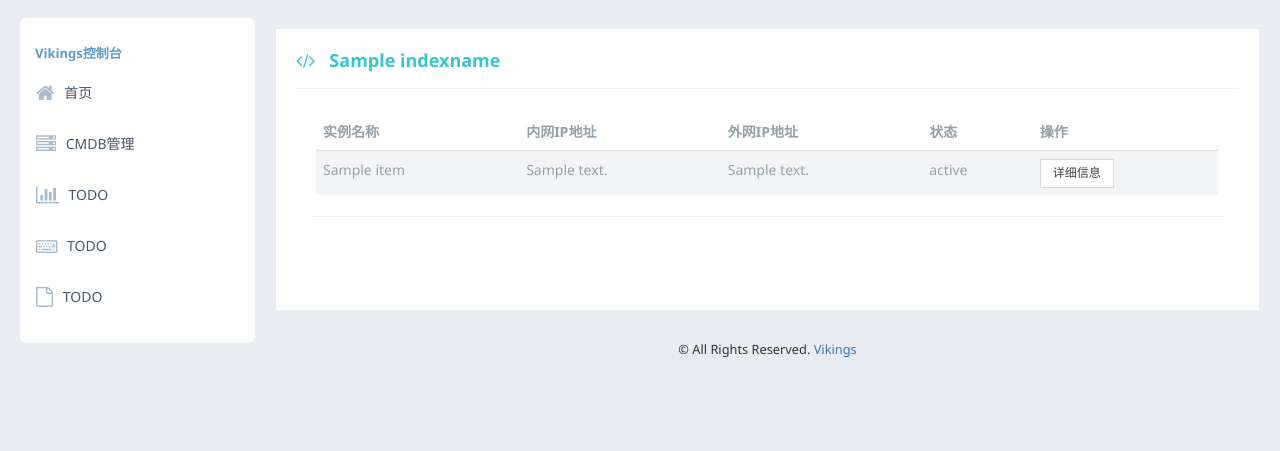
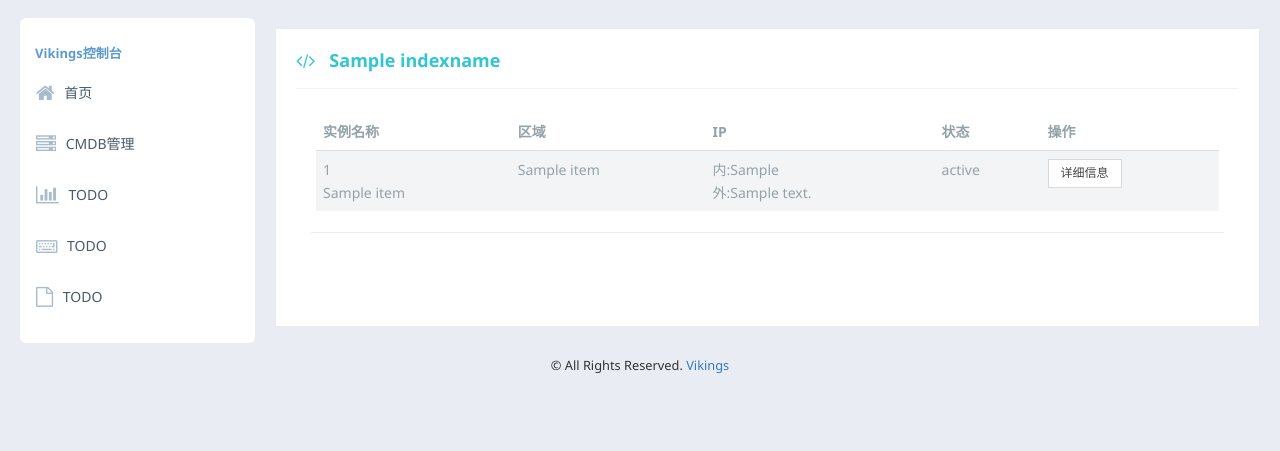
Before and after one commit to liujiaqiid/viking, a Django app: template manage/templates/manage/cmdb/ali_hosts.html in a window 1280 px wide. Shown: the part 77-528 px from the top of the page. Run offline with Django 3.2, Linux system fonts and the light colour scheme; the template is opened without the code that fills it: most values are stand-ins (such as "Sample title", 1, 10 or a date in 2020); data that the repository does not hold is empty; parts of the project's set-up code (start-up, migrations or seed data) failed here and were passed over.

Commit message:
update views and add ali_hosts.html

```diff
--- a/manage/helpers/aliyun_open_api.py
+++ b/manage/helpers/aliyun_open_api.py
@@ -25,7 +25,7 @@ API_LIST = _types.enum( # API 列表
         DescribeInstanceStatus='DescribeInstanceStatus', # 查看机器状态列表
         )
 PAGE_NUM = '1'
-PAGE_SIZE = '20'
+PAGE_SIZE = '50'
 
 def _load_default_config():
     print("load config")
--- a/manage/templates/manage/cmdb/ali_hosts.html
+++ b/manage/templates/manage/cmdb/ali_hosts.html
@@ -22,18 +22,24 @@
                                     <thead>
                                         <tr>
                                             <th class="table-type">实例名称</th>
-                                            <th class="table-type">内网IP地址</th>
-                                            <th class="table-title">外网IP地址</th>
+                                            <th class="table-type">区域</th>
+                                            <th class="table-type">IP</th>
                                             <th class="table-type">状态</th>
-                                            <th class="table-set">操作</th>
+                                            <th class="table-type">操作</th>
                                         </tr>
                                     </thead>
                                     <tbody>
                                         {% for item in instance_list %}
                                         <tr>
-                                            <td>{{ item.InstanceName }}</td>
-                                            <td>{{ item.InnerIpAddress.IpAddress}}</td>
-                                            <td>{{ item.PublicIpAddress.IpAddress}}</td>
+                                            <td>{{ item.InstanceId }}<br>{{ item.InstanceName }}</td>
+                                            <td>{{ item.LocalName }}</td>
+                                            <td>
+                                                {% if item.InstanceNetworkType == "classic" %}
+                                                    内:{{ item.InnerIpAddress.IpAddress.0}}<br>外:{{ item.PublicIpAddress.IpAddress.0 }}
+                                                {% else %}
+                                                    内:{{ item.VpcAttributes.PrivateIpAddress.IpAddress.0}}<br>外:{{ item.EipAddress.IpAddress }}
+                                                {% endif %}
+                                            </td>
                                             <td>{{ item.Status }}</td>
                                             <td>
                                                 <div class="am-btn-toolbar">
--- a/manage/templates/manage/cmdb/ali_zone.html
+++ b/manage/templates/manage/cmdb/ali_zone.html
@@ -35,7 +35,7 @@
                                             <td>
                                                 <div class="am-btn-toolbar">
                                                     <div class="am-btn-group am-btn-group-xs">
-                                                        <a href="/manage/instancelist/?zone={{ item.ZoneId }}&index={{ index|addstr:item.LocalName }}&sp={{ sp }}">
+                                                        <a href="/manage/instancelist?zone={{ item.ZoneId }}&regionId={{ item.regionId }}&LocalName={{ item.LocalName }}&index={{ index|addstr:item.LocalName }}&sp={{ sp }}">
                                                             <button type="button" class="am-btn am-btn-default am-btn-xs am-text-danger am-hide-sm-only">主机列表</button>
                                                         </a>
                                                     </div>
```
Also changed, not shown: docs/CentOS7_INSTALL.md (+8 -3 lines), docs/requirements.txt (added, +9 -0 lines), manage/views.py (+17 -8 lines).
